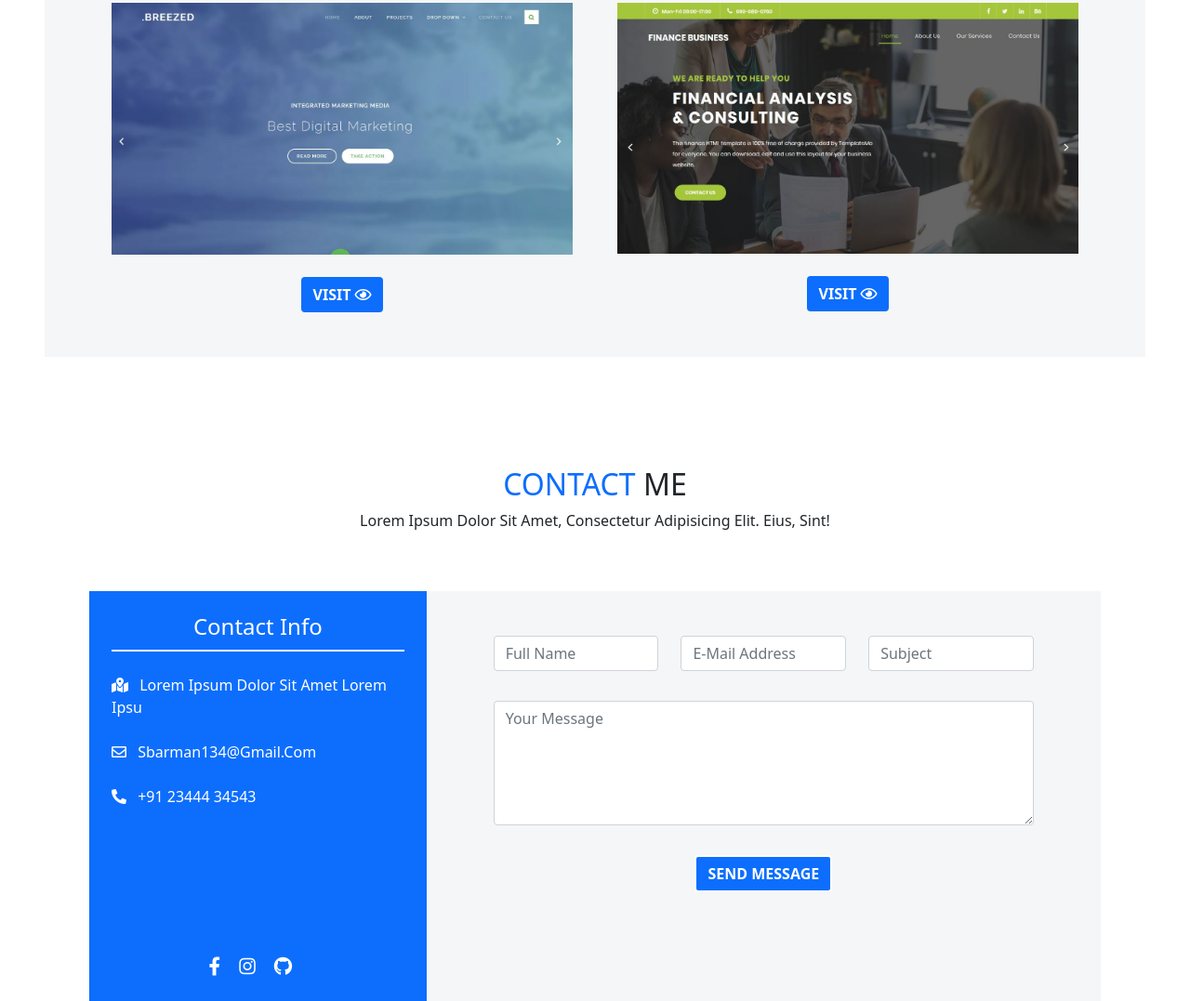
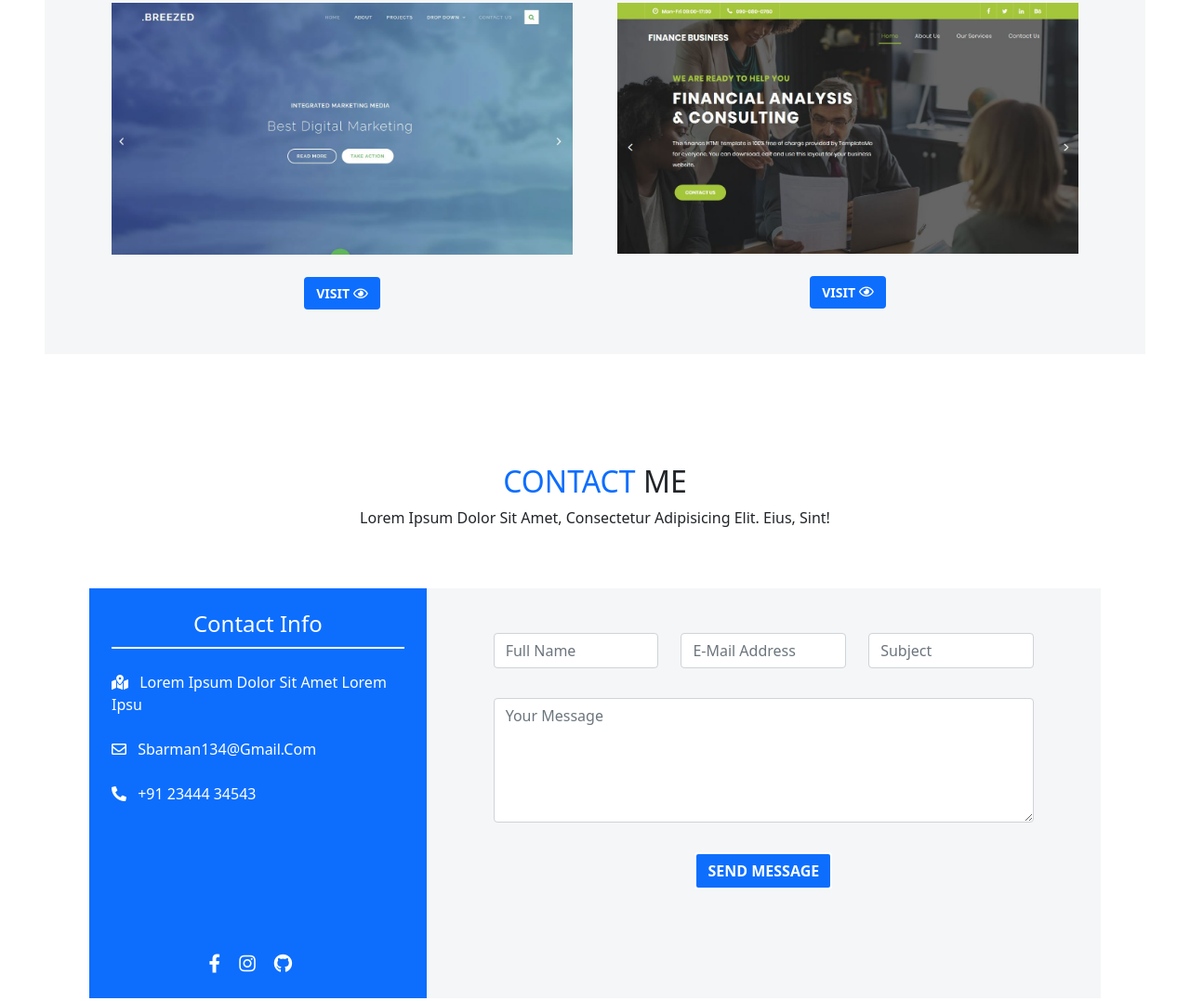
Before and after one commit to sourav-bytes/ex, a plain HTML site: page index.html in a window 1280 px wide. Shown: the part 2619-3696 px from the top of the page at 93% size. Drawn offline with nearby package versions, Linux system fonts and the light colour scheme; no server answers.

Commit message:
Update index.html

```diff
--- a/index.html
+++ b/index.html
@@ -197,11 +197,11 @@
             <div class="row ml-5 mr-5 mb-5 gx-5">
                 <div class="col-12 col-md col-lg mb-5">
                     <img src="work1.jpg" class="img img-fluid">
-                  <a href="https://sourav-bytes.github.io/breezed.github.io/" target="_parent" style="text-decoration:none" > <button type="button" class="btn bg-primary mx-auto mt-4 d-flex font-weight-bold align-items-center" style="color: white">VISIT <i class="far fa-eye ml-1"></i></button> </a>
+                  <a href="https://sourav-bytes.github.io/breezed.github.io/" target="_parent" style="text-decoration:none" > <button type="button" class="btn bg-primary mx-auto mt-4 d-flex font-weight-bold align-items-center" style="color: white; font-size:14px">VISIT <i class="far fa-eye ml-1"></i></button> </a>
                 </div>
                 <div class="col-12 col-md col-lg mb-5">
                     <img src="work2.jpg" class="img img-fluid">
-                  <a href="https://sourav-bytes.github.io/FinancialAnalysis/" target="_parent" style="text-decoration:none" > <button type="button" class="btn bg-primary mx-auto mt-4 font-weight-bold d-flex align-items-center" style="color: white">VISIT <i class="far fa-eye ml-1"></i></button> </a>
+                  <a href="https://sourav-bytes.github.io/FinancialAnalysis/" target="_parent" style="text-decoration:none" > <button type="button" class="btn bg-primary mx-auto mt-4 font-weight-bold d-flex align-items-center" style="color: white; font-size:14px">VISIT <i class="far fa-eye ml-1"></i></button> </a>
                 </div>
             </div>
         </div>
```
